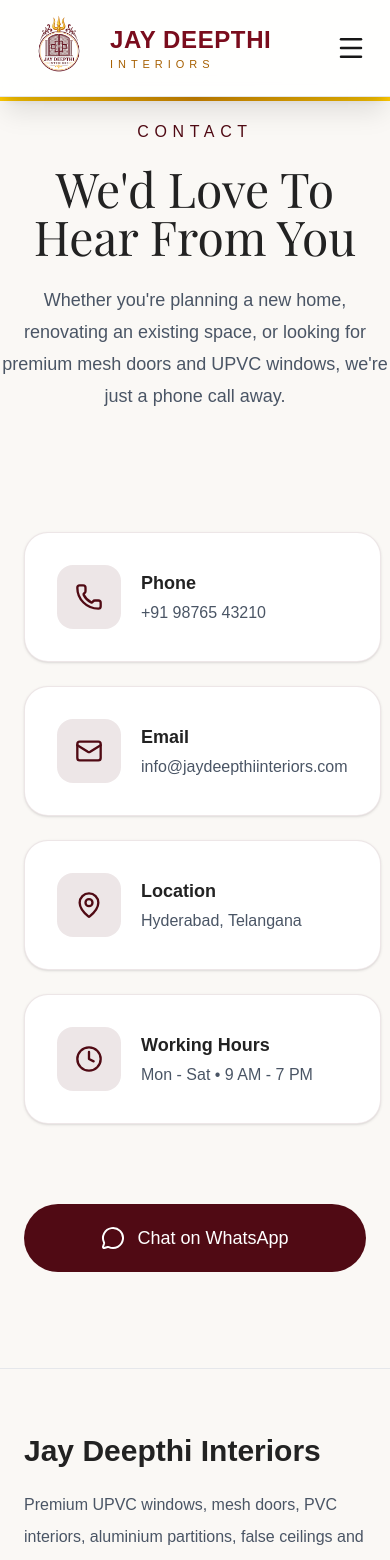
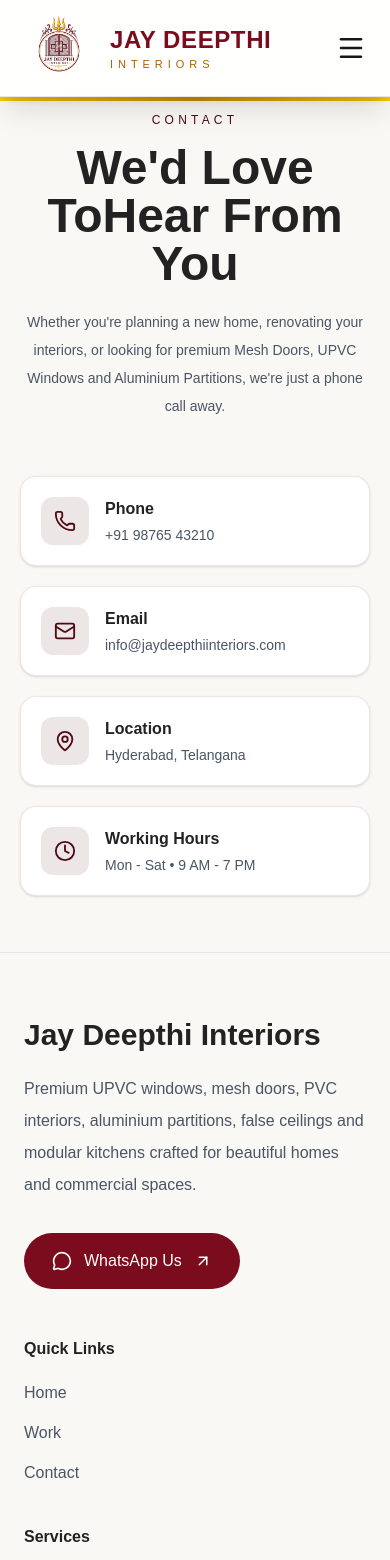
Before and after one commit to YousufAnalytics/jay-deepthi-website, a Next.js app: page /contact in a window 390 px wide. Shown: the top 1560 px of the page. Built offline with nearby package versions, Linux system fonts and the light colour scheme; a web font is replaced by a local one.

Commit message:
add responsiveness to contacts page

```diff
--- a/app/components/hero/Hero.tsx
+++ b/app/components/hero/Hero.tsx
@@ -53,7 +53,7 @@
             animate={{ opacity: 1, y: 0 }}
             transition={{ duration: 1 }}
           >
-            <h1 className="font-heading mt-6 text-6xl leading-tight text-[#222] lg:text-7xl">
+            <h1 className="font-heading mt-10 text-6xl leading-tight text-[#222] lg:text-7xl">
               Crafted for
               <br />
               Modern
--- a/app/contact/page.tsx
+++ b/app/contact/page.tsx
@@ -32,27 +32,29 @@
 
 export default function ContactPage() {
   return (
-    <main className="bg-[#faf8f5] min-h-screen">
+    <main className="min-h-screen bg-[#faf8f5]">
       {/* Heading */}
+      <section className="px-5 pt-28 pb-14 md:px-8 md:pt-36 md:pb-20 text-center ">
+        <p className="text-xs md:text-sm uppercase tracking-[0.35em] text-[#500a14]">
+          CONTACT
+        </p>
 
-      <section className="py-30 text-center">
-        <p className="uppercase tracking-[0.35em] text-[#500a14]">Contact</p>
-
-        <h1 className="mt-5 font-heading text-5xl md:text-6xl text-[#222]">
-          We'd Love To Hear From You
+        <h1 className="mt-4 text-5xl font-bold text-[#222] sm:text-4xl md:text-7xl lg:text-6xl">
+          We'd Love To
+          <br className="hidden sm:block" />
+          Hear From You
         </h1>
 
-        <p className="mx-auto mt-6 max-w-2xl text-lg leading-8 text-gray-600">
-          Whether you're planning a new home, renovating an existing space, or
-          looking for premium mesh doors and UPVC windows, we're just a phone
-          call away.
+        <p className="mx-auto mt-5 max-w-2xl text-sm leading-7 text-gray-600 sm:text-base md:text-lg">
+          Whether you're planning a new home, renovating your interiors, or
+          looking for premium Mesh Doors, UPVC Windows and Aluminium Partitions,
+          we're just a phone call away.
         </p>
       </section>
 
       {/* Contact Cards */}
-
-      <section className="pb-20">
-        <div className="mx-auto grid max-w-5xl gap-6 px-6 md:grid-cols-2">
+      <section className="pb-14 md:pb-20">
+        <div className="mx-auto grid max-w-5xl gap-5 px-5 md:grid-cols-2 md:px-8">
           {contact.map((item, index) => {
             const Icon = item.icon;
 
@@ -60,29 +62,31 @@
               <motion.a
                 key={item.title}
                 href={item.href}
-                initial={{ opacity: 0, y: 40 }}
+                initial={{ opacity: 0, y: 25 }}
                 whileInView={{ opacity: 1, y: 0 }}
                 viewport={{ once: true }}
                 transition={{
                   duration: 0.5,
-                  delay: index * 0.1,
+                  delay: index * 0.08,
                 }}
                 whileHover={{
                   y: -5,
                 }}
-                className="group rounded-3xl border border-[#500a14]/10 bg-white p-8 shadow-sm transition hover:shadow-xl"
+                className="group rounded-2xl border border-[#500a14]/10 bg-white p-5 shadow-sm transition-all hover:shadow-lg md:p-7"
               >
-                <div className="flex items-center gap-5">
-                  <div className="flex h-16 w-16 items-center justify-center rounded-2xl bg-[#500a14]/10 text-[#500a14] transition group-hover:bg-[#500a14] group-hover:text-white">
-                    <Icon size={28} />
+                <div className="flex items-center gap-4">
+                  <div className="flex h-12 w-12 shrink-0 items-center justify-center rounded-xl bg-[#500a14]/10 text-[#500a14] transition-all group-hover:bg-[#500a14] group-hover:text-white md:h-16 md:w-16">
+                    <Icon size={22} className="md:h-7 md:w-7" />
                   </div>
 
-                  <div>
-                    <h3 className="text-lg font-semibold text-[#222]">
+                  <div className="min-w-0">
+                    <h3 className="text-base font-semibold text-[#222] md:text-lg">
                       {item.title}
                     </h3>
 
-                    <p className="mt-1 text-gray-600">{item.value}</p>
+                    <p className="mt-1 break-words text-sm text-gray-600 md:text-base">
+                      {item.value}
+                    </p>
                   </div>
                 </div>
               </motion.a>
@@ -90,21 +94,6 @@
           })}
         </div>
       </section>
-
-      {/* WhatsApp */}
-
-      <section className="pb-24">
-        <div className="mx-auto max-w-xl px-6">
-          <a
-            href="https://wa.me/919876543210"
-            target="_blank"
-            className="flex items-center justify-center gap-3 rounded-full bg-[#500a14] px-8 py-5 text-lg font-medium text-white transition hover:scale-[1.02]"
-          >
-            <MessageCircle />
-            Chat on WhatsApp
-          </a>
-        </div>
-      </section>
     </main>
   );
 }
```
